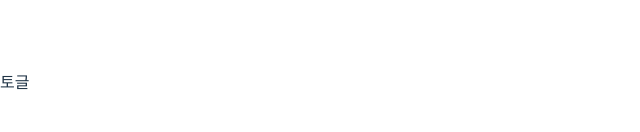
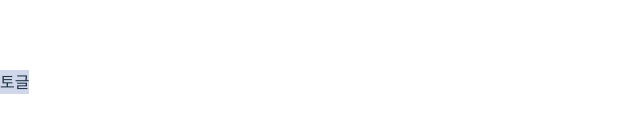
Before and after one commit to jxxh204/project-mem, a React (Vite) app: page / in a window 1280 px wide. Shown: the part 318-450 px from the top of the page, without its empty margins (0-640 px from the left). Built offline with nearby package versions, Linux system fonts and the light colour scheme.

Commit message:
CHORE : Theme 스타일 적용

```diff
--- a/src/components/Toggle.tsx
+++ b/src/components/Toggle.tsx
@@ -1,5 +1,11 @@
+import styled from "styled-components";
+
+const ToggleStyle = styled.section`
+  background-color: ${({ theme }) => theme.color.main};
+`;
+
 function Toggle() {
-  return <>토글</>;
+  return <ToggleStyle>토글</ToggleStyle>;
 }
 
 export default Toggle;
--- a/src/main.tsx
+++ b/src/main.tsx
@@ -1,10 +1,14 @@
-import React from 'react'
-import ReactDOM from 'react-dom/client'
-import App from './App.tsx'
-import './index.css'
+import React from "react";
+import ReactDOM from "react-dom/client";
+import App from "./App.tsx";
+import "./index.css";
+import { ThemeProvider } from "styled-components";
+import Theme from "./styles/theme.ts";
 
-ReactDOM.createRoot(document.getElementById('root')!).render(
+ReactDOM.createRoot(document.getElementById("root")!).render(
   <React.StrictMode>
-    <App />
-  </React.StrictMode>,
-)
+    <ThemeProvider theme={Theme}>
+      <App />
+    </ThemeProvider>
+  </React.StrictMode>
+);
--- /dev/null
+++ b/src/styles/theme.ts
@@ -0,0 +1,10 @@
+// import 밑에서 쓰일 theme
+
+const color = {
+  main: "#D1D7EA",
+  light: "#F6F7FB",
+  darkGray: "#333333",
+};
+const theme = { color };
+
+export default theme;
```
